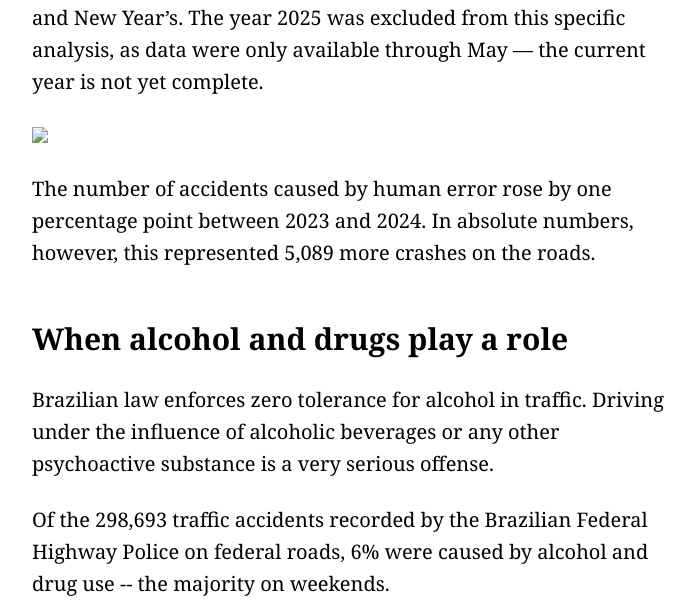
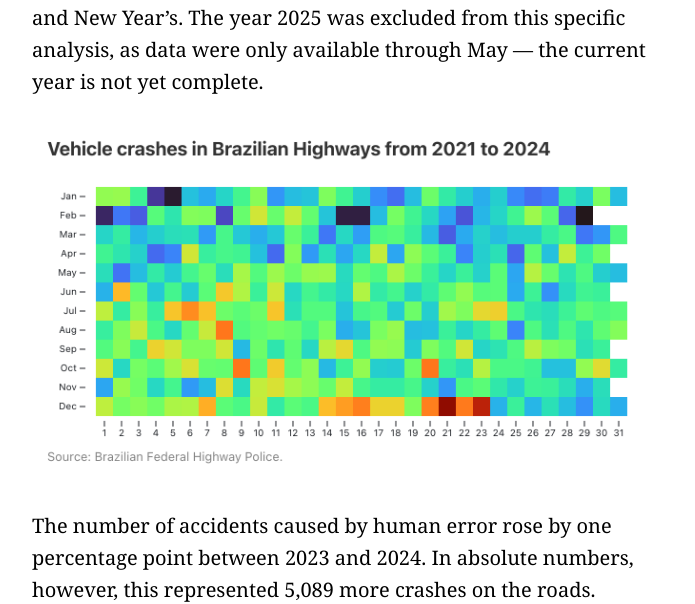
Before and after one commit to juliaaffonso/Project_2, a plain HTML site: page index.html in a window 1280 px wide. Shown: the part 1849-2453 px from the top of the page, without its empty margins (288-983 px from the left). Drawn offline with nearby package versions, Linux system fonts and the light colour scheme; a script that the page names is missing.

Commit message:
update image path

```diff
--- a/index.html
+++ b/index.html
@@ -133,7 +133,7 @@ src="Docs/Images/Pixabay/crash-1308575_1920.jpg">
 <p>Also, between the beginning of 2021 and the end of 2024, there was a concentration of collisions in the weeks leading up to Christmas and New Year’s. The year 2025 was excluded from this specific analysis, as data were only available through May — the current year is not yet complete.</p>
 <figure>
 <img
-src="Docs/Images/heat_map.png">
+src="Docs/Images/Illustrator/heat_map.png">
 </figure>
 
 <p>The number of accidents caused by human error rose by one percentage point between 2023 and 2024. In absolute numbers, however, this represented 5,089 more crashes on the roads.</p>
```
